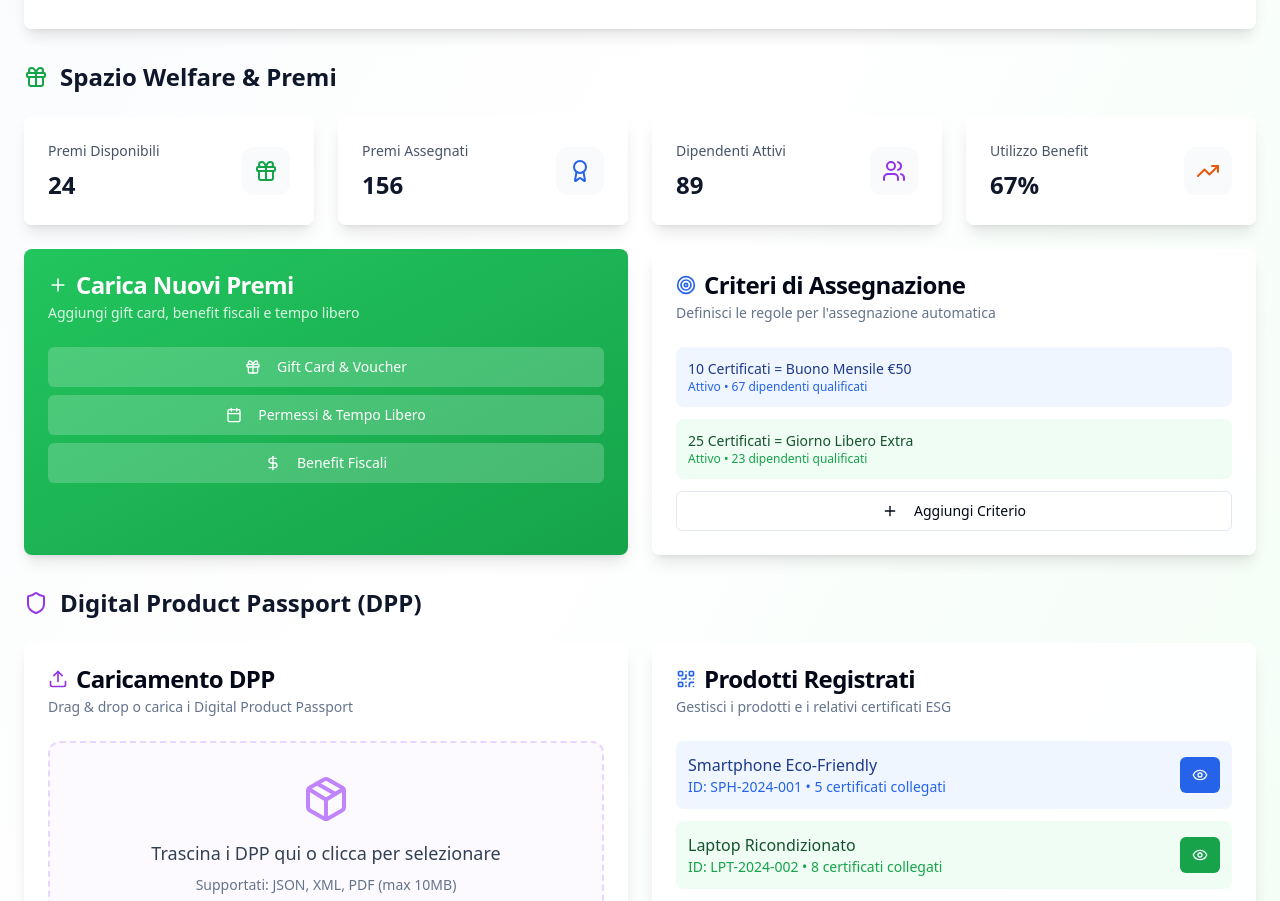
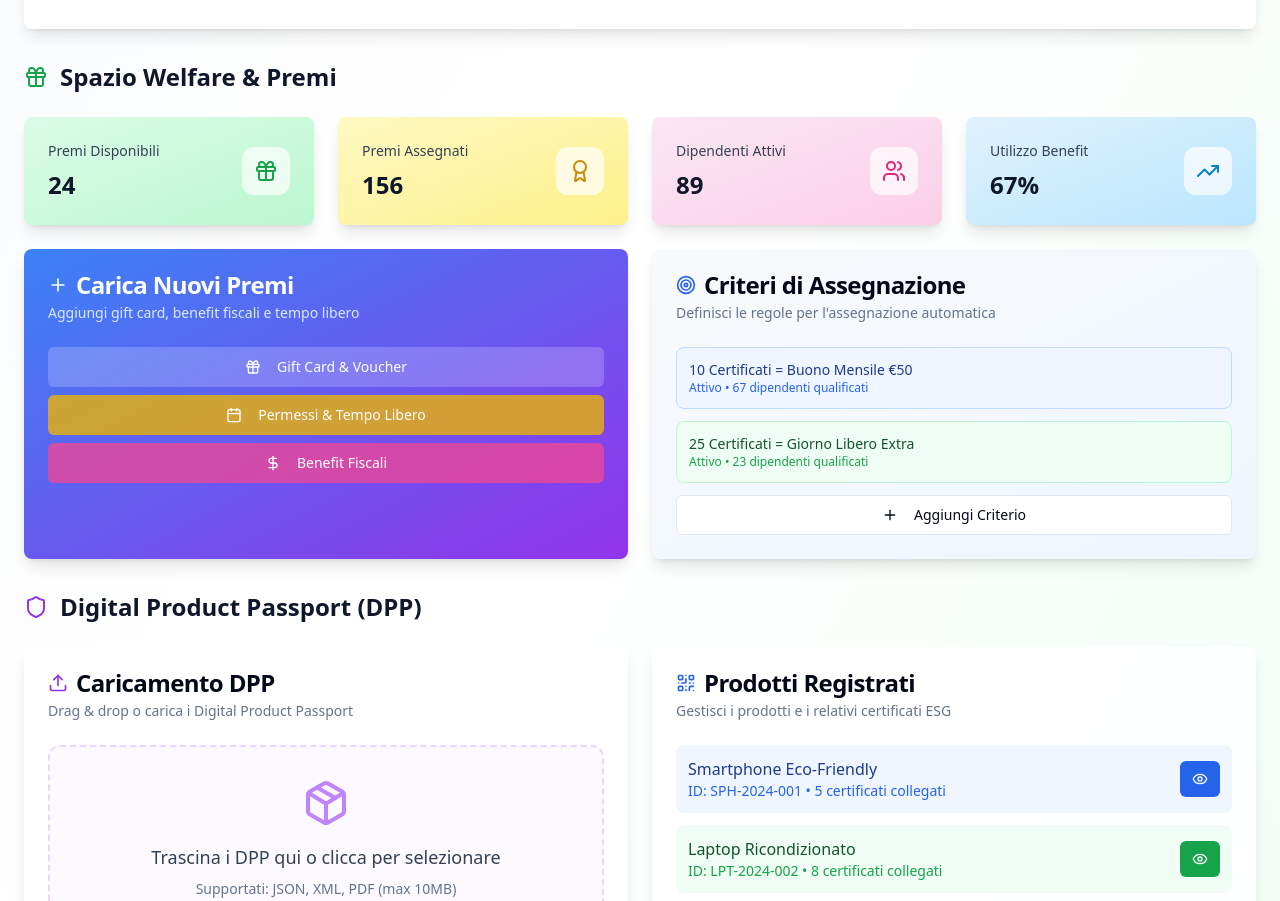
Before and after one commit to Virtuosityapp/ultimaversione, a React (Vite) app: page /dashboard-aziende in a window 1280 px wide. Shown: the part 909-1810 px from the top of the page. Built offline with nearby package versions, Linux system fonts and the light colour scheme.

Commit message:
Style Welfare & Benefits section
Change the colors of the Welfare & Benefits section blocks and the "Carica Nuovi Premi" button.

```diff
--- a/src/pages/DashboardAziende.tsx
+++ b/src/pages/DashboardAziende.tsx
@@ -1,4 +1,3 @@
-
 import React, { useState } from 'react';
 import { Card, CardContent, CardDescription, CardHeader, CardTitle } from '@/components/ui/card';
 import { Button } from '@/components/ui/button';
@@ -84,10 +83,10 @@ const DashboardAziende = () => {
   ];
 
   const welfareStats = [
-    { title: "Premi Disponibili", value: "24", icon: Gift, color: "text-green-600" },
-    { title: "Premi Assegnati", value: "156", icon: Award, color: "text-blue-600" },
-    { title: "Dipendenti Attivi", value: "89", icon: Users, color: "text-purple-600" },
-    { title: "Utilizzo Benefit", value: "67%", icon: TrendingUp, color: "text-orange-600" }
+    { title: "Premi Disponibili", value: "24", icon: Gift, color: "text-green-600", bgColor: "bg-gradient-to-br from-green-100 to-green-200" },
+    { title: "Premi Assegnati", value: "156", icon: Award, color: "text-yellow-600", bgColor: "bg-gradient-to-br from-yellow-100 to-yellow-200" },
+    { title: "Dipendenti Attivi", value: "89", icon: Users, color: "text-pink-600", bgColor: "bg-gradient-to-br from-pink-100 to-pink-200" },
+    { title: "Utilizzo Benefit", value: "67%", icon: TrendingUp, color: "text-sky-600", bgColor: "bg-gradient-to-br from-sky-100 to-sky-200" }
   ];
 
   const COLORS = ['#22c55e', '#3b82f6', '#f59e0b', '#ef4444', '#8b5cf6'];
@@ -365,14 +364,14 @@ const DashboardAziende = () => {
           {/* Welfare Stats */}
           <div className="grid grid-cols-1 md:grid-cols-2 lg:grid-cols-4 gap-6">
             {welfareStats.map((stat, index) => (
-              <Card key={index} className="border-0 shadow-lg bg-white/90 backdrop-blur-sm hover:shadow-xl transition-all duration-300">
+              <Card key={index} className={`border-0 shadow-lg ${stat.bgColor} hover:shadow-xl transition-all duration-300`}>
                 <CardContent className="p-6">
                   <div className="flex items-center justify-between">
                     <div className="space-y-2">
-                      <p className="text-sm font-medium text-slate-600">{stat.title}</p>
+                      <p className="text-sm font-medium text-slate-700">{stat.title}</p>
                       <p className="text-2xl font-bold text-slate-900">{stat.value}</p>
                     </div>
-                    <div className={`p-3 rounded-xl bg-slate-50 ${stat.color}`}>
+                    <div className={`p-3 rounded-xl bg-white/70 ${stat.color}`}>
                       <stat.icon className="w-6 h-6" />
                     </div>
                   </div>
@@ -383,13 +382,13 @@ const DashboardAziende = () => {
 
           {/* Welfare Management */}
           <div className="grid grid-cols-1 lg:grid-cols-2 gap-6">
-            <Card className="border-0 shadow-lg bg-gradient-to-br from-green-500 to-green-600 text-white">
+            <Card className="border-0 shadow-lg bg-gradient-to-br from-blue-500 to-purple-600 text-white">
               <CardHeader>
                 <CardTitle className="flex items-center gap-2">
                   <Plus className="w-5 h-5" />
                   Carica Nuovi Premi
                 </CardTitle>
-                <CardDescription className="text-green-100">
+                <CardDescription className="text-blue-100">
                   Aggiungi gift card, benefit fiscali e tempo libero
                 </CardDescription>
               </CardHeader>
@@ -399,11 +398,11 @@ const DashboardAziende = () => {
                     <Gift className="w-4 h-4 mr-2" />
                     Gift Card & Voucher
                   </Button>
-                  <Button className="w-full bg-white/20 hover:bg-white/30 text-white border-white/30">
+                  <Button className="w-full bg-yellow-500/80 hover:bg-yellow-500/90 text-white border-yellow-400/30">
                     <Calendar className="w-4 h-4 mr-2" />
                     Permessi & Tempo Libero
                   </Button>
-                  <Button className="w-full bg-white/20 hover:bg-white/30 text-white border-white/30">
+                  <Button className="w-full bg-pink-500/80 hover:bg-pink-500/90 text-white border-pink-400/30">
                     <DollarSign className="w-4 h-4 mr-2" />
                     Benefit Fiscali
                   </Button>
@@ -411,7 +410,7 @@ const DashboardAziende = () => {
               </CardContent>
             </Card>
 
-            <Card className="border-0 shadow-lg bg-white/90 backdrop-blur-sm">
+            <Card className="border-0 shadow-lg bg-gradient-to-br from-slate-50 to-blue-50">
               <CardHeader>
                 <CardTitle className="flex items-center gap-2">
                   <Target className="w-5 h-5 text-blue-600" />
@@ -423,11 +422,11 @@ const DashboardAziende = () => {
               </CardHeader>
               <CardContent className="space-y-4">
                 <div className="space-y-3">
-                  <div className="p-3 bg-blue-50 rounded-lg">
+                  <div className="p-3 bg-blue-50 rounded-lg border border-blue-200">
                     <p className="text-sm font-medium text-blue-900">10 Certificati = Buono Mensile €50</p>
                     <p className="text-xs text-blue-600">Attivo • 67 dipendenti qualificati</p>
                   </div>
-                  <div className="p-3 bg-green-50 rounded-lg">
+                  <div className="p-3 bg-green-50 rounded-lg border border-green-200">
                     <p className="text-sm font-medium text-green-900">25 Certificati = Giorno Libero Extra</p>
                     <p className="text-xs text-green-600">Attivo • 23 dipendenti qualificati</p>
                   </div>
```
